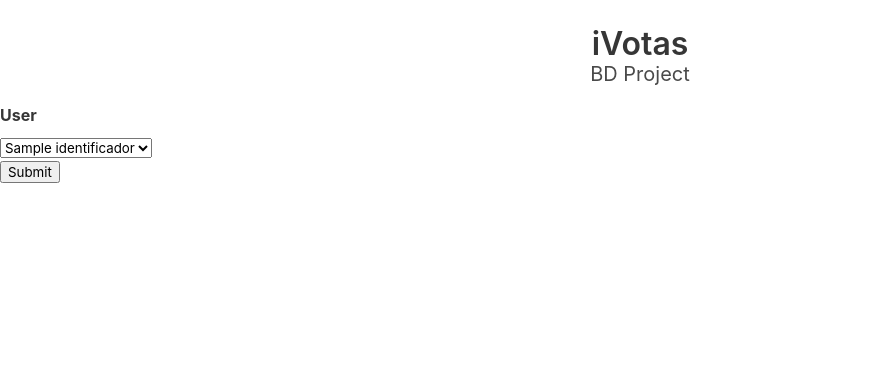
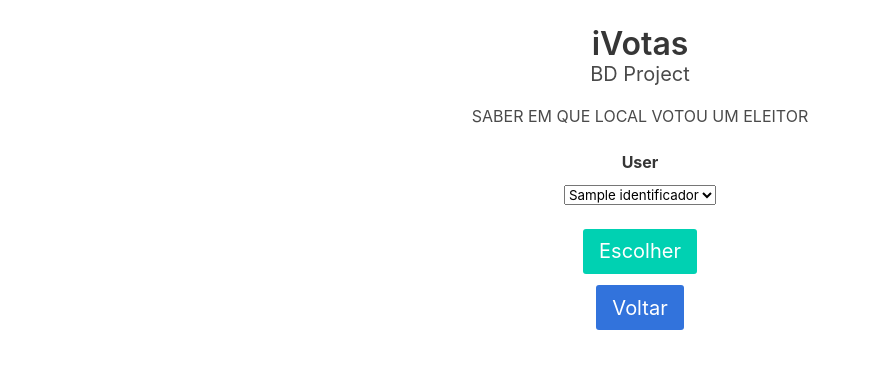
Before and after one commit to mmachado95/BD-project, a Flask app: page /know_where_user_voted in a window 1280 px wide. Shown: the top 369 px of the page, without its empty margins (0-871 px from the left). Run offline with Flask 2, Linux system fonts and the light colour scheme; a database or web service that is not in the repository returns one stand-in record (values such as "Sample title"); some libraries are stand-ins or nearby versions.

Commit message:
Styles Know Where User Voted pages.

```diff
--- a/ivotas/templates/admin.html
+++ b/ivotas/templates/admin.html
@@ -10,7 +10,7 @@
     <a href="{{ url_for('choose_election') }}" class="button is-info is-medium">Alterar Eleição</a> <br> <br>
     <a href="{{ url_for('manage_candidate_list') }}" class="button is-info is-medium">Gerir Lista de Candidatos</a> <br> <br>
     <a href="{{ url_for('manage_voting_table') }}" class="button is-info is-medium">Gerir Mesa de Voto</a> <br> <br>
-    <a href="{{ url_for('know_where_user_voted') }}" class="button is-info is-medium">Saber em que Local votou um Eleitor</a> <br> <br>
+    <a href="{{ url_for('know_where_user_voted') }}" class="button is-info is-medium">Saber em que Local Votou um Eleitor</a> <br> <br>
     <a href="{{ url_for('details_of_past_elections') }}" class="button is-info is-medium">Consultar Detalhes de Eleições Passadas</a> <br> <br>
     <a class="button is-info is-medium">Consultar Estado de Mesas de Voto</a> <br> <br>
     <a href="{{ url_for('logout') }}" class="button is-danger is-medium" style="margin-top:1%">Logout</a> <br> <br>
--- a/ivotas/templates/know_where_user_voted.html
+++ b/ivotas/templates/know_where_user_voted.html
@@ -2,10 +2,14 @@
 {% from "_formhelpers.html" import render_field %}
 
 {% block content %}
-  <form method="post">
-    <dl>
-      {{ render_field(form.user) }}
-    </dl>
-    <p><input type="submit" value="Submit">
-  </form>
+  <div class="container has-text-centered" style="margin-top:1.5%">
+    <p class="subtitle has-text-centered is-6">SABER EM QUE LOCAL VOTOU UM ELEITOR</p>
+    <form method="post" style="margin-top:1%">
+      <dl>
+        {{ render_field(form.user) }}
+      </dl>
+      <input type="submit" value="Escolher" class="button is-primary is-medium" style="margin-top:2%"> <br>
+      <a href="{{ url_for('admin') }}" class="button is-link is-medium" style="margin-top:1%">Voltar</a>
+    </form>
+  </div>
 {% endblock %}
--- a/ivotas/templates/know_where_user_voted_end.html
+++ b/ivotas/templates/know_where_user_voted_end.html
@@ -2,5 +2,9 @@
 {% from "_formhelpers.html" import render_field %}
 
 {% block content %}
-  <p>User voted in: {{ place }}</p>
+  <div class="container has-text-centered" style="margin-top:1.5%">
+    <p class="subtitle has-text-centered is-6">SABER EM QUE LOCAL VOTOU UM ELEITOR</p>
+    <p>User voted in: <strong>{{ place }}</strong></p>
+    <a href="{{ url_for('admin') }}" class="button is-link is-medium" style="margin-top:2%">Voltar</a>
+  </div>
 {% endblock %}
```
Also changed, not shown: ivotas/templates/know_where_user_voted_choose_election.html (+10 -6 lines).
